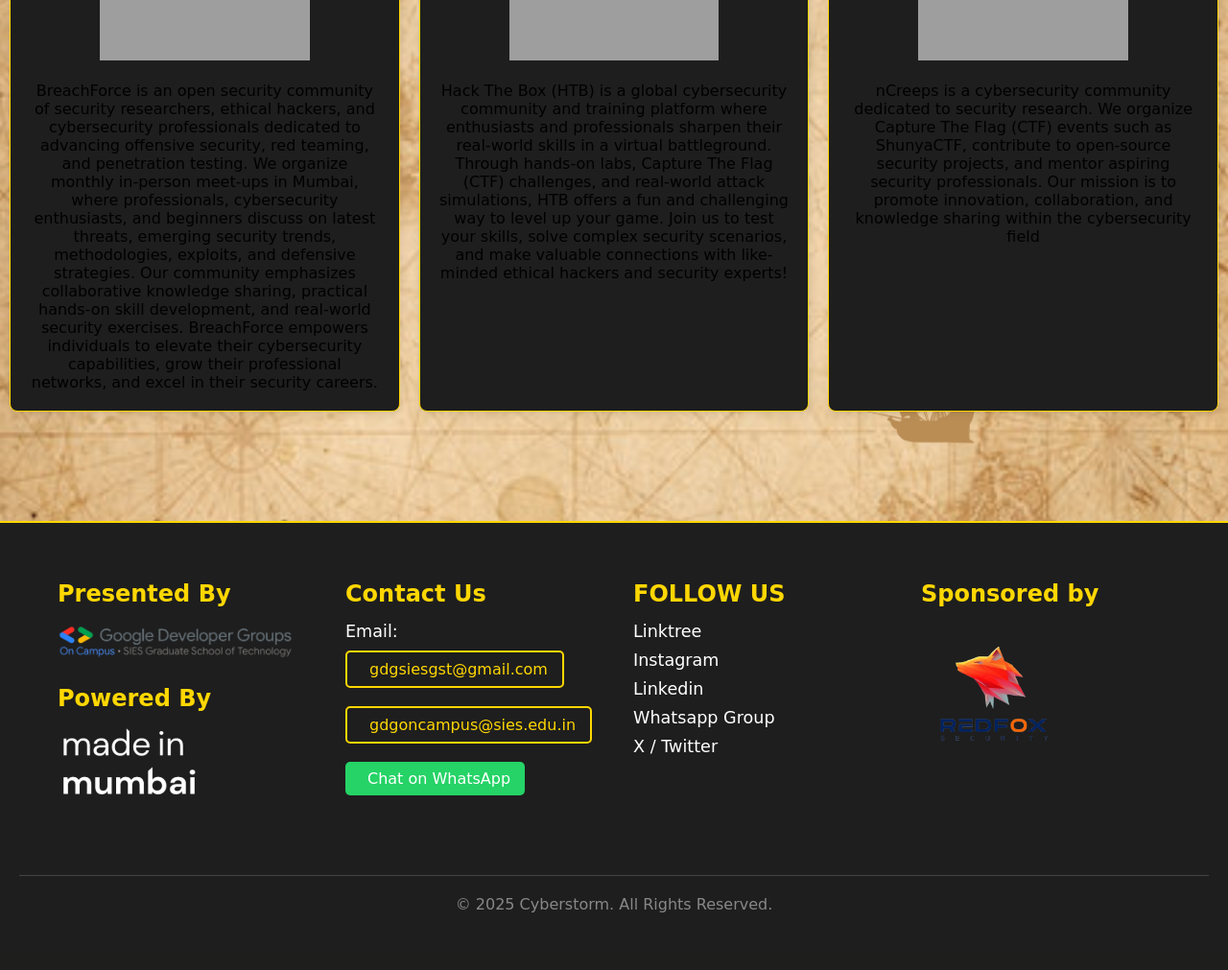
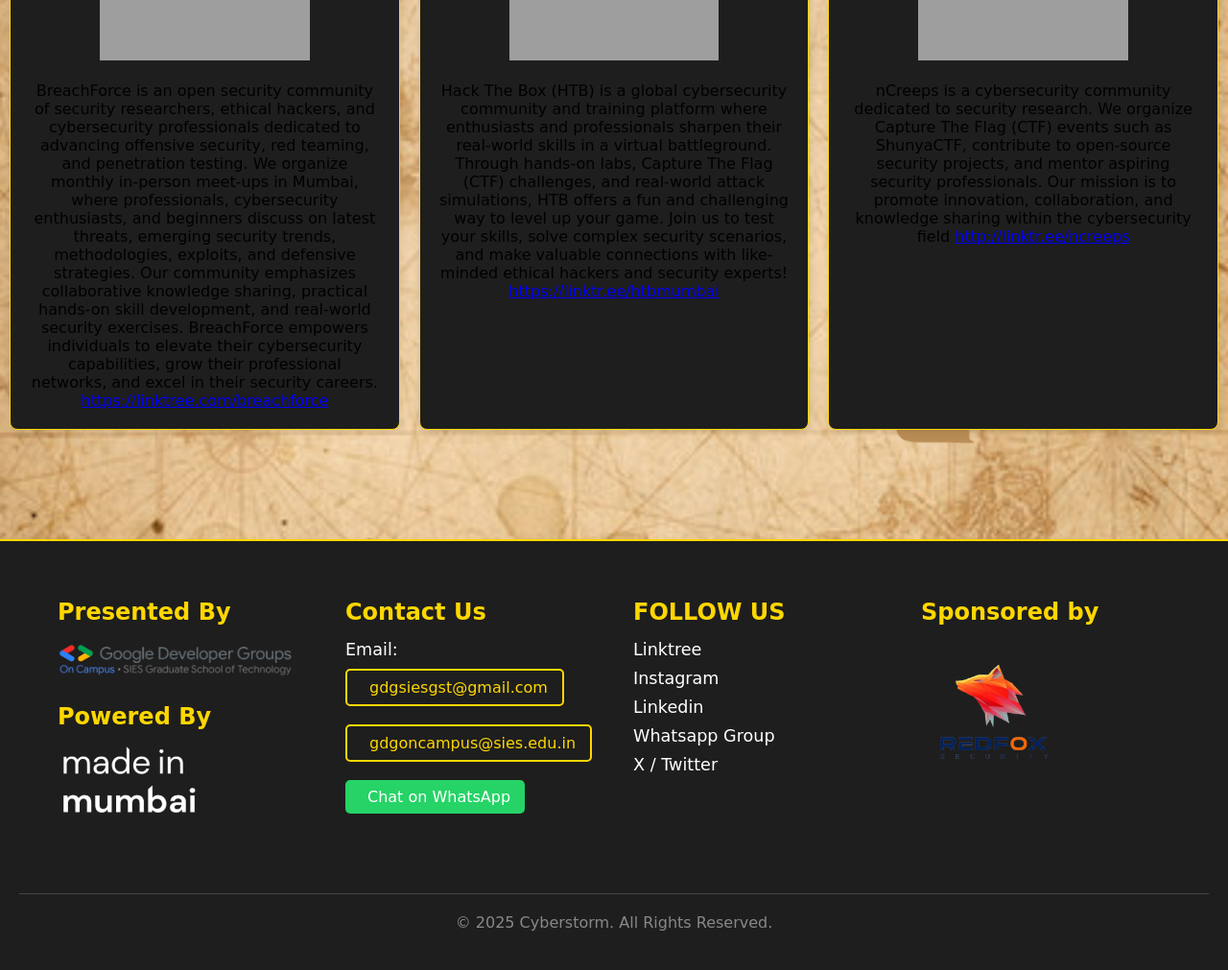
Before and after one commit to abhishek572003/cyberstorm_ctf, a Django app: page /sponsors/ in a window 1280 px wide. Shown: the part 1748-2759 px from the top of the page at 96% size. Before the commit the page ends 2699 px from the top, so only its background shows below. Run offline with Django 5.2, Linux system fonts and the light colour scheme; the visitor is signed in with stand-in values (Sample User, id 1); some web fonts are replaced; grey boxes are pictures that could not be loaded.

Commit message:
added sponsor linktrees

```diff
--- a/info/templates/info/sponsors.html
+++ b/info/templates/info/sponsors.html
@@ -883,16 +883,18 @@
 	<p>BreachForce is an open security community of security researchers, ethical hackers, and cybersecurity professionals dedicated to advancing offensive security, red teaming, and penetration testing.
 We organize monthly in-person meet-ups in Mumbai, where  professionals, cybersecurity enthusiasts, and beginners discuss on latest threats, emerging security trends,  methodologies, exploits, and defensive strategies.
 Our community emphasizes collaborative knowledge sharing, practical hands-on skill development, and real-world security exercises. BreachForce empowers individuals to elevate their cybersecurity capabilities, grow their professional networks, and excel in their security careers.
-
-	</p></div>
+	<a href="https://linktree.com/breachforce">https://linktree.com/breachforce</a>
+	</p>
+	</div>
 		    <div class="card-community"><h6>HacktheBox</h6>
 		<img src="{% static 'images/hackthe box.png' %}">
 	<p>Hack The Box (HTB) is a global cybersecurity community and training platform where enthusiasts and professionals sharpen their real-world skills in a virtual battleground. Through hands-on labs, Capture The Flag (CTF) challenges, and real-world attack simulations, HTB offers a fun and challenging way to level up your game. Join us to test your skills, solve complex security scenarios, and make valuable connections with like-minded ethical hackers and security experts!
-
+<a href="https://linktr.ee/htbmumbai">https://linktr.ee/htbmumbai</a>
 	</p></div>
 <div class="card-community"><h6>nCreeps</h6>
 		<img src="{% static 'images/ncreeps.png' %}">
 	<p>nCreeps is a cybersecurity community dedicated to security research. We organize Capture The Flag (CTF) events such as ShunyaCTF, contribute to open-source security projects, and mentor aspiring security professionals. Our mission is to promote innovation, collaboration, and knowledge sharing within the cybersecurity field
+	<a href="http://linktr.ee/ncreeps">http://linktr.ee/ncreeps</a>
 	</p></div>
 
     </div>
```
